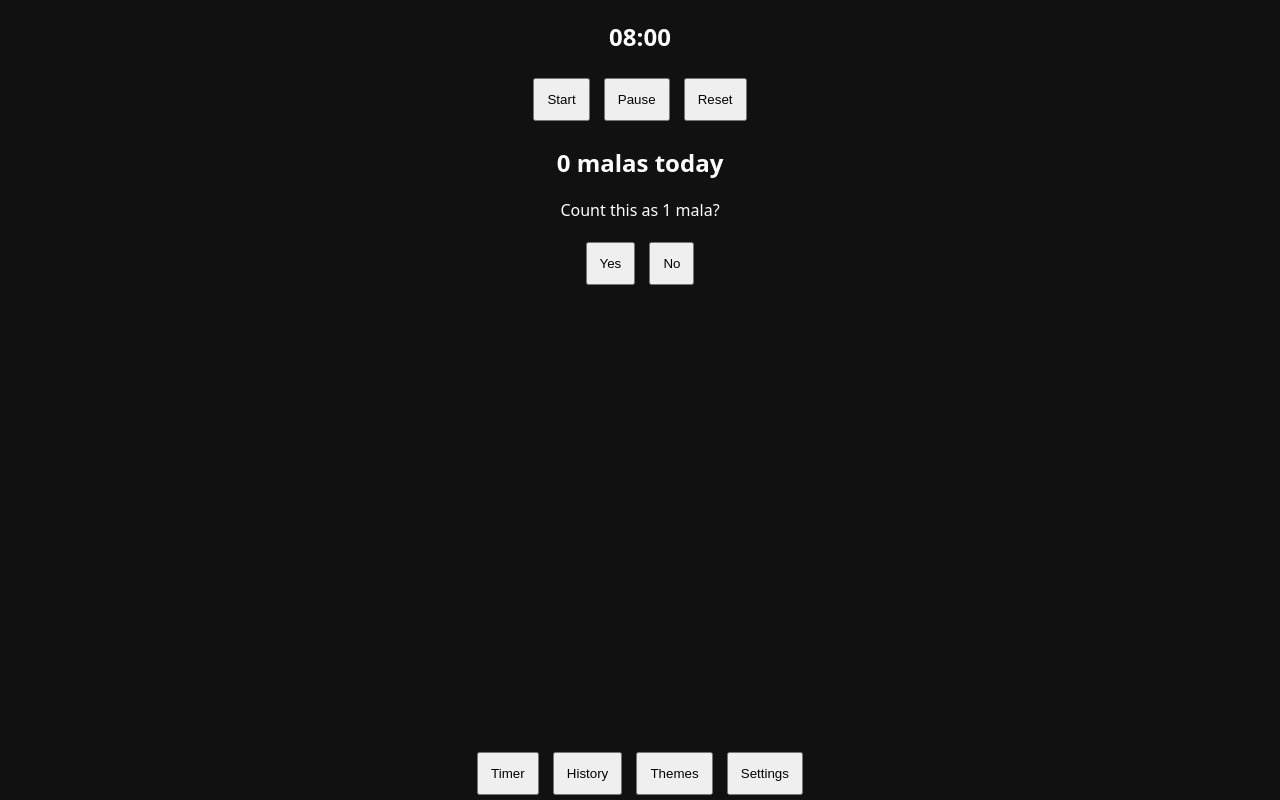
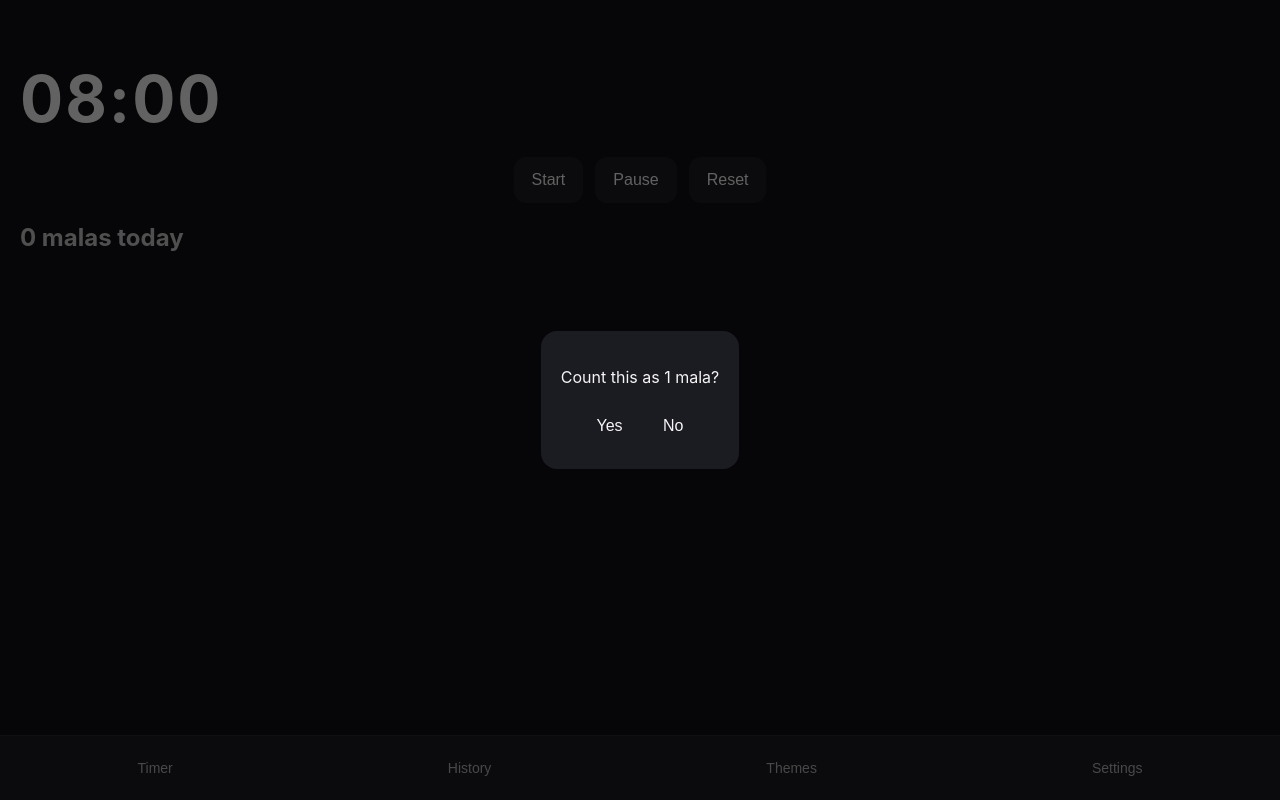
Before and after one commit to LakshyaIndian/Naam-jap-timer, a plain HTML site: page index.html in a window 1280 px wide. Drawn offline with Linux system fonts and the light colour scheme.

Commit message:
Upgrade UI styling to premium look

```diff
--- a/css/style.css
+++ b/css/style.css
@@ -1 +1,94 @@
-:root{--bg:#111;--text:#fff}body{margin:0;font-family:system-ui;background:var(--bg);color:var(--text);text-align:center}section{display:none}section.active{display:block}nav{position:fixed;bottom:0;width:100%}button{padding:12px;margin:5px}
+:root{
+  --bg:#0f0f14;
+  --card:#1b1b22;
+  --text:#f5f5f5;
+  --accent:#e6b85c;
+}
+
+body{
+  margin:0;
+  font-family:-apple-system,BlinkMacSystemFont,system-ui;
+  background:var(--bg);
+  color:var(--text);
+}
+
+#app{
+  padding:20px;
+  padding-bottom:80px;
+}
+
+section{display:none}
+section.active{display:block}
+
+h1{
+  font-size:64px;
+  margin:40px 0 20px;
+  letter-spacing:2px;
+}
+
+.controls{
+  display:flex;
+  justify-content:center;
+  gap:12px;
+  margin-bottom:20px;
+}
+
+button{
+  border:none;
+  padding:14px 18px;
+  border-radius:12px;
+  background:var(--card);
+  color:var(--text);
+  font-size:16px;
+  transition:0.2s;
+}
+
+button:active{
+  transform:scale(0.96);
+}
+
+#todayCount{
+  opacity:0.8;
+  margin-top:10px;
+}
+
+nav{
+  position:fixed;
+  bottom:0;
+  left:0;
+  right:0;
+  display:flex;
+  justify-content:space-around;
+  background:var(--card);
+  padding:10px 0;
+  border-top:1px solid rgba(255,255,255,0.05);
+}
+
+nav button{
+  background:none;
+  font-size:14px;
+  opacity:0.7;
+}
+
+nav button:hover{
+  opacity:1;
+}
+
+/* modal */
+#modal{
+  position:fixed;
+  inset:0;
+  display:flex;
+  align-items:center;
+  justify-content:center;
+  background:rgba(0,0,0,0.6);
+}
+
+.hidden{display:none}
+
+.modal-content{
+  background:var(--card);
+  padding:20px;
+  border-radius:16px;
+  text-align:center;
+}
```
